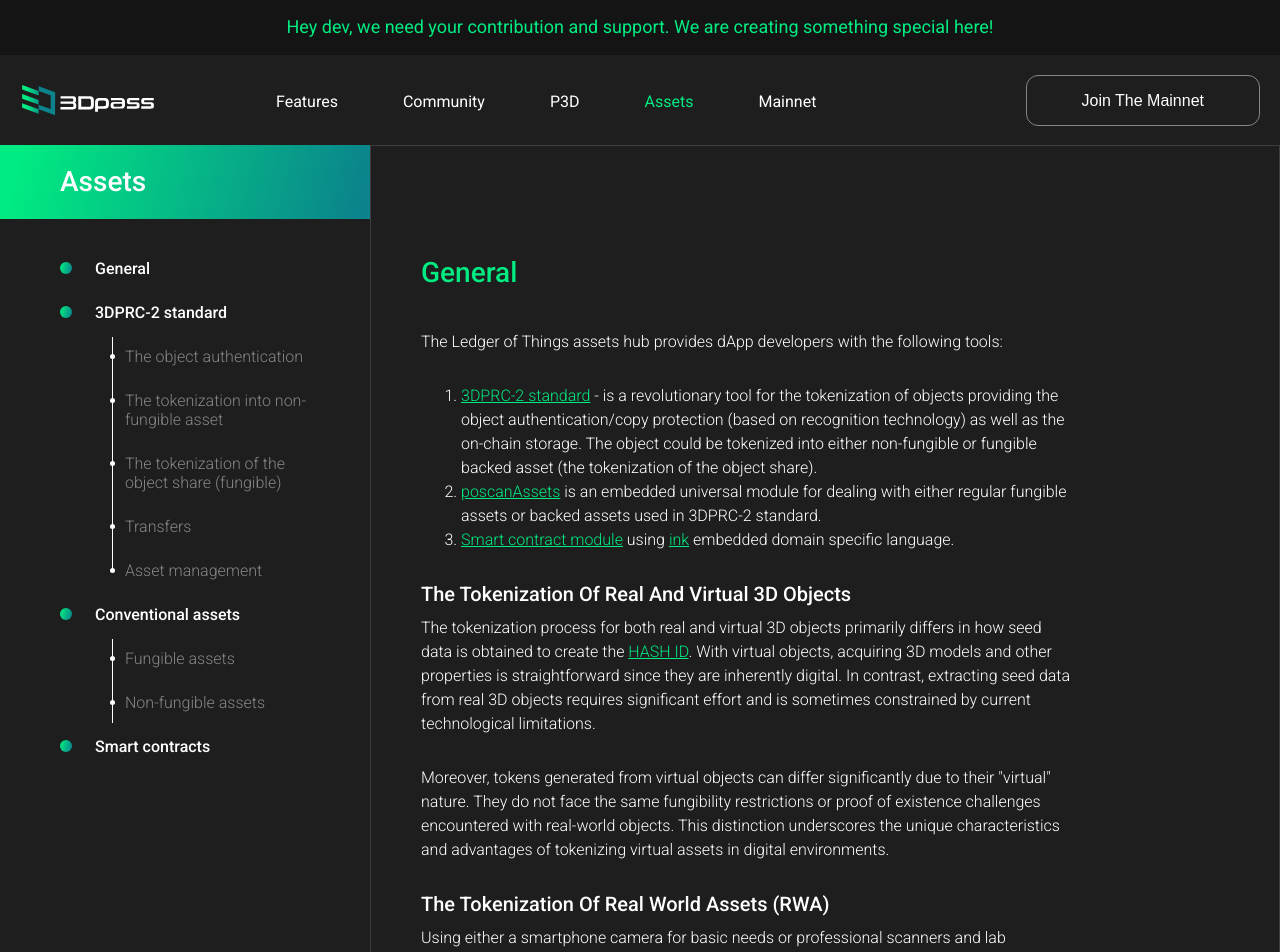
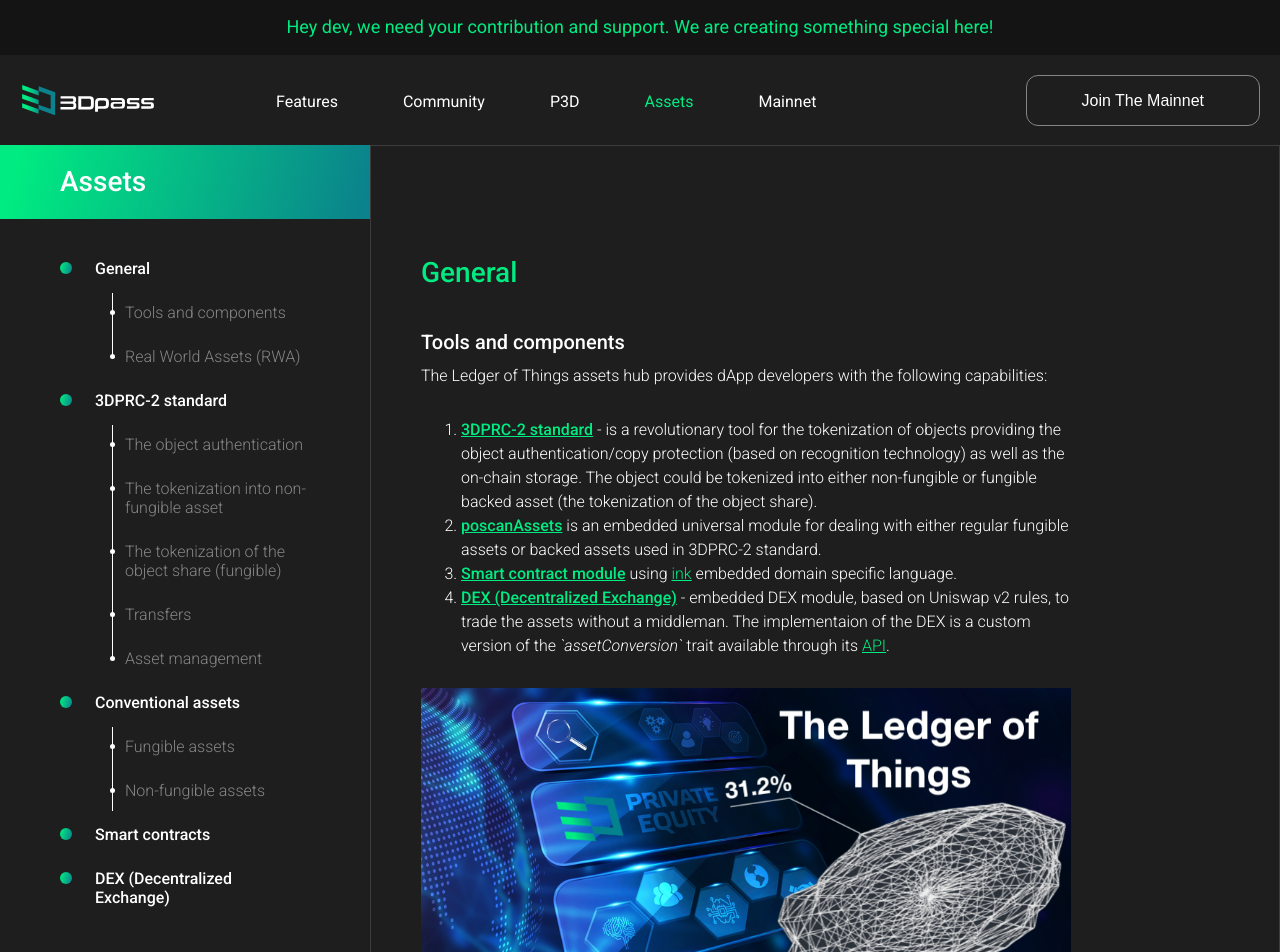
Before and after one commit to 3Dpass/website, a React (Create React App) app: page /assets in a window 1280 px wide. Shown: the top 952 px of the page. Built offline with nearby package versions, Linux system fonts and the light colour scheme; the HTML template or start-up script is replaced by a standard one.

Commit message:
dex-description-assets

```diff
--- a/src/pages/Assets.jsx
+++ b/src/pages/Assets.jsx
@@ -31,6 +31,19 @@
             >
               General
               <div className="page-nav-circle"></div>
+              <div className="page-nav-line assets-general-line"></div>
+            </div>
+          </a>
+          <a href="#tools">
+            <div className="page-nav-inside">
+              Tools and components
+              <div className="inside-nav-circle"></div>
+            </div>
+          </a>
+          <a href="#rwa">
+            <div className="page-nav-inside">
+              Real World Assets (RWA)
+              <div className="inside-nav-circle"></div>
             </div>
           </a>
           <a href="#3dprc-2">
@@ -113,28 +126,55 @@
               <div className="page-nav-circle"></div>
             </div>
           </a>
+          <a href="#dex">
+            <div
+              className={
+                locationHash.includes("dex")
+                  ? "one-page-nav active"
+                  : "one-page-nav"
+              }
+            >
+              DEX (Decentralized Exchange)
+              <div className="page-nav-circle"></div>
+            </div>
+          </a>
         </div>
       </div>
       <div className="page-content">
         <div className="page-content-block first-page-block" id="general">
           <div className="page-content-inner">
             <div className="page-content-title">General</div>
+            <div className="page-content-subtitle" id="tools">
+              Tools and components
+            </div>
             <div className="page-content-text">
-              The Ledger of Things assets hub provides dApp developers with the following tools:
+              The Ledger of Things assets hub provides dApp developers with the following capabilities:
             </div>
             <ol className="page-content-text">
                <li>
-                <Link to="/assets#3dprc-2">3DPRC-2 standard</Link> - is a revolutionary tool for the tokenization of objects providing the object authentication/copy protection (based on recognition technology) as well as the
+                <Link to="/assets#3dprc-2" className="link-title">3DPRC-2 standard</Link> - is a revolutionary tool for the tokenization of objects providing the object authentication/copy protection (based on recognition technology) as well as the
                 on-chain storage. The object could be tokenized into either non-fungible or fungible backed asset (the tokenization of the object share).
                </li>
                <li>
-                <Link to="/assets#poscan-assets-fungible">poscanAssets</Link> is an embedded universal module for dealing with either regular fungible assets or backed assets used in 3DPRC-2 standard.
+                <Link to="/assets#poscan-assets-fungible" className="link-title">poscanAssets</Link> is an embedded universal module for dealing with either regular fungible assets or backed assets used in 3DPRC-2 standard.
                </li>
                <li>
-               <Link to="/assets#smart-contracts">Smart contract module</Link> using <Link to="https://use.ink/">ink</Link> embedded domain specific language.
+               <Link to="/assets#smart-contracts" className="link-title">Smart contract module</Link> using <Link to="https://use.ink/">ink</Link> embedded domain specific language.
+               </li>
+               <li>
+               <Link to="https://swap.3dpscan.io" className="link-title">DEX (Decentralized Exchange)</Link>{" "}
+               - embedded DEX module, based on Uniswap v2 rules, to trade the assets without a middleman.
+               The implementaion of the DEX is a custom version of the <i>`assetConversion`</i> trait available
+               through its <Link to="https://github.com/3Dpass/3DP/wiki/DEX-module-API">API</Link>.
                </li>
             </ol>
-            <div className="page-content-subtitle">
+            <img
+              className="page-img"
+              style={{ marginBottom: "50px" }}
+              src="/images/the_tokenization_of_the_object_share.png"
+              alt="img"
+            />
+            <div className="page-content-subtitle" id="rwa">
               The Tokenization Of Real And Virtual 3D Objects
             </div>
             <div className="page-content-text">
@@ -292,6 +332,18 @@
             </div>
             <div className="page-content-subtitle" id="put-object">
               Submit new object on The Ledger of Things
+            </div>
+            <div className="page-content-text">
+              <strong>Using MOBILE WALLET:</strong>
+            </div>
+            <a className="message-text" href="/mobile-wallet#download">
+            <div className="page-lead-content">
+              Mobile Wallet
+                <div className="page-lead-button">Download</div>
+            </div>
+            </a>
+            <div className="page-content-text">
+              <strong>Using WEB WALLET or API:</strong>
             </div>
             <div className="page-content-text">
              1. 3D model in <i>.obj</i> format could be submitted:
@@ -460,6 +512,18 @@
             {" "} because of indivisibility of the min unit tethered to the object.
             </div>
             <div className="page-content-text">
+              <strong>Using MOBILE WALLET:</strong>
+            </div>
+            <a className="message-text" href="/mobile-wallet#download">
+            <div className="page-lead-content">
+              Mobile Wallet
+                <div className="page-lead-button">Download</div>
+            </div>
+            </a>
+            <div className="page-content-text">
+              <strong>Using WEB WALLET or API:</strong>
+            </div>
+            <div className="page-content-text">
               1. Open <Link to="https://polkadot.js.org/apps/?rpc=wss%3A%2F%2Frpc2.3dpass.org#/chainstate">Polka wallet</Link>
               {" "} (This method is also available via the <Link to="https://github.com/3Dpass/3DP/wiki/3DPRC%E2%80%902-PoScan-API#6-extrinsic-poscanassetscreate">poscanAssets pallet API</Link>)
             </div>
@@ -517,6 +581,18 @@
             {" "} For example, if 1000000 share tokens was issued (100% of the objects share), and 200000 of them was transferred, therefore 20% of the object ownership rights was transferred.
             </div>
             <div className="page-content-text">
+              <strong>Using MOBILE WALLET:</strong>
+            </div>
+            <a className="message-text" href="/mobile-wallet#download">
+            <div className="page-lead-content">
+              Mobile Wallet
+                <div className="page-lead-button">Download</div>
+            </div>
+            </a>
+            <div className="page-content-text">
+              <strong>Using WEB WALLET or API:</strong>
+            </div>
+            <div className="page-content-text">
               1. Open <Link to="https://polkadot.js.org/apps/?rpc=wss%3A%2F%2Frpc.3dpscan.io#/extrinsics">Polka wallet</Link>
               {" "} (This method is also available via the <Link to="https://github.com/3Dpass/3DP/wiki/3DPRC%E2%80%902-PoScan-API#6-extrinsic-poscanassetscreate">poscanAssets pallet API</Link>)
               and create a fungible token tethered to the object. Thre MaxSupply value defined by the object property cannot be exceeded.
@@ -560,6 +636,18 @@
                 Irrespective to whether there is a non fungible asset or share tokens to transfer, the same method of the poscanAssets module is supposed to be used.
                 {" "} (This method is also available via the <Link to="https://github.com/3Dpass/3DP/wiki/3DPRC%E2%80%902-PoScan-API#9-extrinsic-poscanassetstransfer">poscanAssets pallet API</Link>)
                 </div>
+                <div className="page-content-text">
+              <strong>Using MOBILE WALLET:</strong>
+            </div>
+            <a className="message-text" href="/mobile-wallet#download">
+            <div className="page-lead-content">
+              Mobile Wallet
+                <div className="page-lead-button">Download</div>
+            </div>
+            </a>
+            <div className="page-content-text">
+              <strong>Using WEB WALLET or API:</strong>
+            </div>
                 <img
               className="page-img"
               src="/images/transfer_assets.png"
@@ -628,6 +716,18 @@
               <li><i>Set the Asset Team:</i> Sets up the Issuer, Admin and Freezer of the asset</li>
             </ul>
             <div className="page-content-text">
+              <strong>Using MOBILE WALLET:</strong>
+            </div>
+            <a className="message-text" href="/mobile-wallet#download">
+            <div className="page-lead-content">
+              Mobile Wallet
+                <div className="page-lead-button">Download</div>
+            </div>
+            </a>
+            <div className="page-content-text">
+              <strong>Using WEB WALLET or API:</strong>
+            </div>
+            <div className="page-content-text">
                1. Open <Link to="https://polkadot.js.org/apps/?rpc=wss%3A%2F%2Frpc.3dpscan.io#/extrinsics">Polka wallet</Link> {" "}
                and create your asset with `create`. (This method is also available via the <Link to="https://github.com/3Dpass/3DP/wiki/3DPRC%E2%80%902-PoScan-API#6-extrinsic-poscanassetscreate">poscanAssets pallet API</Link>){" "}
                Make sure the <i>`objDetails`</i> option is skipped:
@@ -692,6 +792,37 @@
             </ul>
           </div>
         </div>
+        <div className="page-content-block" id="dex">
+          <div className="page-content-inner">
+            <div className="page-content-title">DEX (Decentralized Exchange)</div>
+            <Link className="message-text" to="https://swap.3dpscan.io">
+            <div className="page-lead-content">
+                 Swap your tokens
+                <div className="page-lead-button">Swap</div>
+            </div>
+            </Link>
+            <div className="page-content-text">
+            A custom version of the <Link to="https://github.com/3Dpass/3DP/tree/main/pallets/asset-conversion">assetConversion</Link> {" "}
+            module, which represents a full featured decentralized exchange based on <Link to="https://github.com/Uniswap/v2-core">Uniswap v2</Link> {" "}
+            protocol rules and integrated into The Ledger of Things runtime. Enjoy the <Link to="https://github.com/3Dpass/3DP/wiki/DEX-module-API">DEX API</Link> {" "}
+            on Github, create Liquidity Pools and trade the assets issued on The Ledger of Things.
+           </div>
+           <ul className="page-content-text">
+            <li>
+            <Link to="https://swap.3dpscan.io">3DPass swap DEX User Interface</Link>
+            </li>
+            <li>
+            <Link to="https://github.com/3Dpass/swap">DEX UI GitHub link</Link>
+            </li>
+            </ul>
+            <img
+              className="page-img"
+              style={{ marginBottom: "50px" }}
+              src="/images/the_ledger_of_things_dex.png"
+              alt="img"
+            />
+          </div>
+        </div>
       </div>
     </React.Fragment>
   );
--- a/src/pages/Features.jsx
+++ b/src/pages/Features.jsx
@@ -181,7 +181,7 @@
                   : "one-page-nav"
               }
             >
-              Embedded DEX
+              DEX (Decentralized Exchange)
               <div className="page-nav-circle"></div>
             </div>
           </a>
@@ -696,10 +696,12 @@
         </div>
         <div className="page-content-block" id="dex">
           <div className="page-content-inner">
-          <div className="page-content-title">Embedded DEX module</div>
+          <div className="page-content-title">Embedded DEX (Decentralized Exchange) module</div>
            <div className="page-content-text">
-            The <Link to="https://github.com/3Dpass/3DP/tree/main/pallets/asset-conversion">assetConversion</Link> Substrate module representing a full featured decentralized exchange, based on <Link to="https://github.com/Uniswap/v2-core">Uniswap v2</Link> protocol rules, integrated into The Ledger of Things runtime.
-            Enjoy the <Link to="https://github.com/3Dpass/3DP/wiki/DEX-module-API">DEX API</Link> on Github, create Liquidity Pools and trade the assets issued on The Ledger of Things.
+            A custom version of the <Link to="https://github.com/3Dpass/3DP/tree/main/pallets/asset-conversion">assetConversion</Link> {" "}
+            module, which represents a full featured decentralized exchange based on <Link to="https://github.com/Uniswap/v2-core">Uniswap v2</Link> {" "}
+            protocol rules and integrated into The Ledger of Things runtime. Enjoy the <Link to="https://github.com/3Dpass/3DP/wiki/DEX-module-API">DEX API</Link> {" "}
+            on Github, create Liquidity Pools and trade the assets issued on The Ledger of Things.
            </div>
            <ul className="page-content-text">
             <li>
--- a/src/styles/features.css
+++ b/src/styles/features.css
@@ -266,6 +266,10 @@
 
 .rc-line {
   height: 169px;
+}
+
+.assets-general-line {
+  height: 64px;
 }
 
 .assets-line {
```
